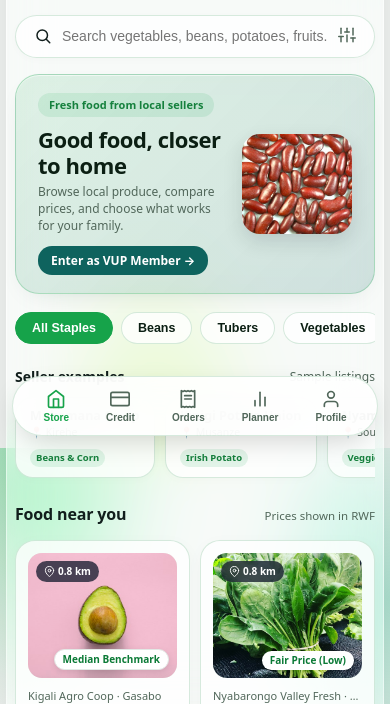
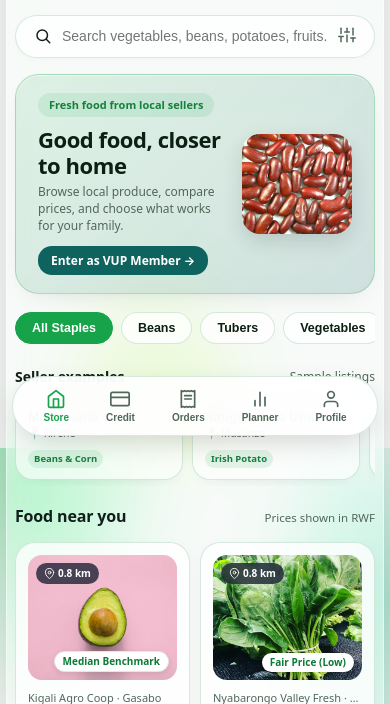
Before and after one commit to am2aidi/ikiraro-vup-bridge, a website: page index.html in a window 390 px wide. Shown: the part 396-1100 px from the top of the page. Drawn offline with nearby package versions, Linux system fonts and the light colour scheme.

Commit message:
style(market): fill seller row space responsively

```diff
--- a/app/css/style.css
+++ b/app/css/style.css
@@ -3645,12 +3645,30 @@ svg * {
 .kp b { overflow-wrap: anywhere; }
 .nisr-truth-note { border-radius: 16px; }
 .nisr-date-panel .table-wrap { border-radius: 16px; }
+.vm-seller-list {
+  display: grid;
+  grid-template-columns: repeat(5, minmax(0, 1fr));
+  gap: 10px;
+  padding-bottom: 6px;
+}
+.vm-seller-card {
+  min-width: 0;
+  padding: 12px 14px;
+  border: 1px solid var(--line);
+  border-radius: 18px;
+  background: color-mix(in srgb, var(--card) 78%, transparent);
+  box-shadow: 0 6px 20px -16px rgba(16, 50, 39, .32), inset 0 1px 0 rgba(255,255,255,.55);
+}
+.vm-seller-card b { display: block; font-size: 12.5px; line-height: 1.3; }
+.vm-seller-card small { display: block; margin: 4px 0; color: var(--mute); font-size: 11px; }
+.vm-seller-card .tag { max-width: 100%; white-space: normal; }
 
 @media (max-width: 1100px) {
   .top { grid-template-columns: minmax(0, 1fr); grid-template-areas: "brand" "nav" "tools"; }
   .top > .right { justify-self: stretch; width: 100%; }
   .top > .right > .pill { width: 100%; justify-content: space-between; }
   .top .user { flex: 0 1 auto; }
+  .vm-seller-list { grid-template-columns: repeat(3, minmax(0, 1fr)); }
 }
 @media (max-width: 640px) {
   .top { gap: 8px; }
@@ -3671,4 +3689,13 @@ svg * {
   .vm-grocery-grid { grid-template-columns: repeat(2, minmax(0, 1fr)); gap: 10px; }
   .grocery-card { padding: 10px; border-radius: 18px; }
   .grocery-img-box { height: clamp(105px, 32vw, 150px); }
-}
+  .vm-seller-list {
+    display: flex;
+    gap: 9px;
+    overflow-x: auto;
+    scrollbar-width: none;
+    scroll-snap-type: x proximity;
+  }
+  .vm-seller-list::-webkit-scrollbar { display: none; }
+  .vm-seller-card { flex: 0 0 168px; scroll-snap-align: start; padding: 11px 12px; }
+}
--- a/css/style.css
+++ b/css/style.css
@@ -3645,12 +3645,30 @@ svg * {
 .kp b { overflow-wrap: anywhere; }
 .nisr-truth-note { border-radius: 16px; }
 .nisr-date-panel .table-wrap { border-radius: 16px; }
+.vm-seller-list {
+  display: grid;
+  grid-template-columns: repeat(5, minmax(0, 1fr));
+  gap: 10px;
+  padding-bottom: 6px;
+}
+.vm-seller-card {
+  min-width: 0;
+  padding: 12px 14px;
+  border: 1px solid var(--line);
+  border-radius: 18px;
+  background: color-mix(in srgb, var(--card) 78%, transparent);
+  box-shadow: 0 6px 20px -16px rgba(16, 50, 39, .32), inset 0 1px 0 rgba(255,255,255,.55);
+}
+.vm-seller-card b { display: block; font-size: 12.5px; line-height: 1.3; }
+.vm-seller-card small { display: block; margin: 4px 0; color: var(--mute); font-size: 11px; }
+.vm-seller-card .tag { max-width: 100%; white-space: normal; }
 
 @media (max-width: 1100px) {
   .top { grid-template-columns: minmax(0, 1fr); grid-template-areas: "brand" "nav" "tools"; }
   .top > .right { justify-self: stretch; width: 100%; }
   .top > .right > .pill { width: 100%; justify-content: space-between; }
   .top .user { flex: 0 1 auto; }
+  .vm-seller-list { grid-template-columns: repeat(3, minmax(0, 1fr)); }
 }
 @media (max-width: 640px) {
   .top { gap: 8px; }
@@ -3671,4 +3689,13 @@ svg * {
   .vm-grocery-grid { grid-template-columns: repeat(2, minmax(0, 1fr)); gap: 10px; }
   .grocery-card { padding: 10px; border-radius: 18px; }
   .grocery-img-box { height: clamp(105px, 32vw, 150px); }
-}
+  .vm-seller-list {
+    display: flex;
+    gap: 9px;
+    overflow-x: auto;
+    scrollbar-width: none;
+    scroll-snap-type: x proximity;
+  }
+  .vm-seller-list::-webkit-scrollbar { display: none; }
+  .vm-seller-card { flex: 0 0 168px; scroll-snap-align: start; padding: 11px 12px; }
+}
```
Also changed, not shown: app/js/app.js, js/app.js.
